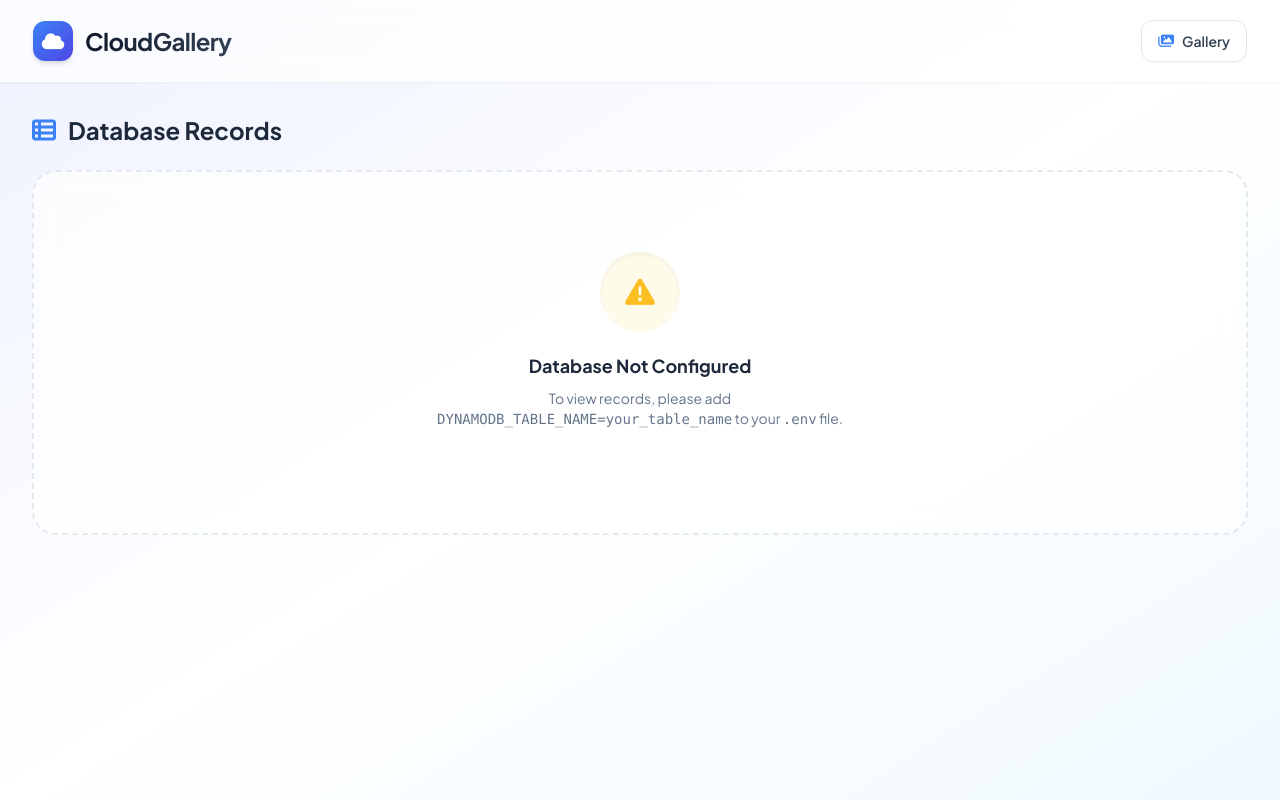
After one commit to manoj-chavan-13/cloud-gallery, a Flask app: page /database in a window 1280 px wide. The commit adds this page. Run offline with Flask 3, Linux system fonts and the light colour scheme; some libraries are stand-ins or nearby versions.

Commit message:
Add database view feature

```diff
--- a/app.py
+++ b/app.py
@@ -258,6 +258,46 @@ def rename_object():
 
     return redirect(url_for('index', bucket=bucket, prefix=prefix))
 
+@app.route('/database')
+def view_database():
+    table_name = os.environ.get('DYNAMODB_TABLE_NAME')
+    if not table_name:
+        return render_template('database.html', configured=False)
+
+    try:
+        dynamodb = boto3.client(
+            'dynamodb',
+            region_name=S3_REGION,
+            aws_access_key_id=AWS_ACCESS_KEY,
+            aws_secret_access_key=AWS_SECRET_KEY
+        )
+        response = dynamodb.scan(TableName=table_name)
+        items = response.get('Items', [])
+
+        # Simplify dynamodb items for easy rendering
+        simplified_items = []
+        for item in items:
+            simplified_item = {}
+            for k, v in item.items():
+                val = list(v.values())[0] if v else ''
+                simplified_item[k] = val
+            simplified_items.append(simplified_item)
+
+        # Collect all unique headers
+        headers = set()
+        for item in simplified_items:
+            headers.update(item.keys())
+        headers = list(headers)
+
+        return render_template('database.html',
+                               configured=True,
+                               table_name=table_name,
+                               items=simplified_items,
+                               headers=headers)
+    except Exception as e:
+        flash(f'Error accessing DynamoDB: {str(e)}', 'error')
+        return render_template('database.html', configured=True, table_name=table_name, items=[], headers=[])
+
 @app.errorhandler(413)
 def request_entity_too_large(error):
     flash('File size exceeds the 10MB limit.', 'error')
--- /dev/null
+++ b/templates/database.html
@@ -0,0 +1,125 @@
+<!DOCTYPE html>
+<html lang="en">
+<head>
+    <meta charset="UTF-8">
+    <meta name="viewport" content="width=device-width, initial-scale=1.0">
+    <title>Database - S3 Cloud Gallery</title>
+    <script src="https://cdn.tailwindcss.com"></script>
+    <link rel="preconnect" href="https://fonts.googleapis.com">
+    <link rel="preconnect" href="https://fonts.gstatic.com" crossorigin>
+    <link href="https://fonts.googleapis.com/css2?family=Plus+Jakarta+Sans:wght@300;400;500;600;700&display=swap" rel="stylesheet">
+    <link rel="stylesheet" href="https://cdnjs.cloudflare.com/ajax/libs/font-awesome/6.4.0/css/all.min.css">
+    <script>
+        tailwind.config = {
+            theme: {
+                extend: {
+                    fontFamily: {
+                        sans: ['"Plus Jakarta Sans"', 'sans-serif'],
+                    },
+                    colors: {
+                        brand: {
+                            50: '#eff6ff',
+                            100: '#dbeafe',
+                            400: '#60a5fa',
+                            500: '#3b82f6',
+                            600: '#2563eb',
+                            900: '#1e3a8a',
+                        }
+                    },
+                    boxShadow: {
+                        'glass': '0 8px 32px 0 rgba(31, 38, 135, 0.07)',
+                        'premium': '0 20px 25px -5px rgba(0, 0, 0, 0.05), 0 10px 10px -5px rgba(0, 0, 0, 0.02)',
+                    }
+                }
+            }
+        }
+    </script>
+    <style>
+        body { font-family: 'Plus Jakarta Sans', sans-serif; }
+        .glass-panel {
+            background: rgba(255, 255, 255, 0.7);
+            backdrop-filter: blur(12px);
+            -webkit-backdrop-filter: blur(12px);
+            border: 1px solid rgba(255, 255, 255, 0.5);
+        }
+    </style>
+</head>
+<body class="min-h-screen flex flex-col bg-gradient-to-br from-indigo-50 via-white to-sky-50 text-slate-800">
+
+    <!-- Navigation -->
+    <nav class="glass-panel sticky top-0 z-40 border-b border-white/50 shadow-sm">
+        <div class="max-w-7xl mx-auto px-4 sm:px-6 lg:px-8">
+            <div class="flex justify-between h-20 items-center">
+                <div class="flex items-center space-x-3 cursor-pointer" onclick="window.location.href='/'">
+                    <div class="w-10 h-10 rounded-xl bg-gradient-to-br from-brand-500 to-indigo-600 flex items-center justify-center shadow-md">
+                        <i class="fa-solid fa-cloud text-white text-lg"></i>
+                    </div>
+                    <span class="font-bold text-2xl tracking-tight bg-clip-text text-transparent bg-gradient-to-r from-slate-900 to-slate-700">CloudGallery</span>
+                </div>
+                <div class="flex items-center space-x-3 sm:space-x-4">
+                    <a href="{{ url_for('index') }}" class="bg-white/80 hover:bg-white text-slate-700 px-4 py-2.5 rounded-xl font-semibold text-sm transition-all shadow-sm border border-slate-200 flex items-center">
+                        <i class="fa-solid fa-images mr-2 text-brand-500"></i> Gallery
+                    </a>
+                </div>
+            </div>
+        </div>
+    </nav>
+
+    <!-- Main Content -->
+    <main class="flex-grow max-w-7xl mx-auto px-4 sm:px-6 lg:px-8 py-8 w-full">
+        <div class="mb-8">
+            <h2 class="text-2xl font-bold text-slate-800 mb-6 flex items-center">
+                <i class="fa-solid fa-table-list text-brand-500 mr-3"></i> Database Records
+            </h2>
+
+            {% if not configured %}
+                <!-- Empty State: Not Configured -->
+                <div class="col-span-full flex flex-col items-center justify-center py-20 glass-panel rounded-3xl border-2 border-dashed border-slate-300/50 mt-6">
+                    <div class="w-20 h-20 bg-amber-50 rounded-full flex items-center justify-center mb-5 shadow-inner">
+                        <i class="fa-solid fa-triangle-exclamation text-amber-400 text-3xl"></i>
+                    </div>
+                    <h3 class="text-lg font-bold text-slate-800 mb-2">Database Not Configured</h3>
+                    <p class="text-slate-500 mb-6 text-sm text-center max-w-md">To view records, please add <code>DYNAMODB_TABLE_NAME=your_table_name</code> to your <code>.env</code> file.</p>
+                </div>
+            {% else %}
+                <div class="glass-panel rounded-3xl p-6 border border-white shadow-sm overflow-hidden">
+                    <div class="mb-4 flex items-center space-x-2">
+                        <span class="text-sm font-semibold text-slate-500">Connected Table:</span>
+                        <span class="px-3 py-1 bg-brand-100 text-brand-700 rounded-lg text-sm font-bold">{{ table_name }}</span>
+                    </div>
+
+                    <div class="overflow-x-auto w-full mt-4">
+                        {% if items %}
+                        <table class="w-full whitespace-nowrap text-left border-collapse">
+                            <thead>
+                                <tr class="border-b border-slate-200">
+                                    {% for header in headers %}
+                                        <th class="py-4 px-6 text-xs font-bold text-slate-500 uppercase tracking-wider bg-slate-50/50 first:rounded-tl-xl last:rounded-tr-xl">{{ header }}</th>
+                                    {% endfor %}
+                                </tr>
+                            </thead>
+                            <tbody class="divide-y divide-slate-100">
+                                {% for item in items %}
+                                    <tr class="hover:bg-slate-50/50 transition-colors">
+                                        {% for header in headers %}
+                                            <td class="py-4 px-6 text-sm text-slate-700">{{ item.get(header, '-') }}</td>
+                                        {% endfor %}
+                                    </tr>
+                                {% endfor %}
+                            </tbody>
+                        </table>
+                        {% else %}
+                        <div class="py-16 text-center">
+                            <i class="fa-solid fa-box-open text-slate-300 text-5xl mb-4"></i>
+                            <h3 class="text-lg font-bold text-slate-600 mb-1">No Records Found</h3>
+                            <p class="text-slate-400 text-sm">The connected DynamoDB table is currently empty.</p>
+                        </div>
+                        {% endif %}
+                    </div>
+                </div>
+            {% endif %}
+        </div>
+    </main>
+
+</body>
+</html>
--- a/templates/index.html
+++ b/templates/index.html
@@ -108,6 +108,9 @@
                     <span class="font-bold text-2xl tracking-tight bg-clip-text text-transparent bg-gradient-to-r from-slate-900 to-slate-700">CloudGallery</span>
                 </div>
                 <div class="flex items-center space-x-3 sm:space-x-4">
+                    <a href="{{ url_for('view_database') }}" class="bg-white/80 hover:bg-white text-slate-700 px-4 py-2.5 rounded-xl font-semibold text-sm transition-all shadow-sm border border-slate-200 flex items-center">
+                        <i class="fa-solid fa-table-list sm:mr-2 text-brand-500"></i> <span class="hidden sm:inline">Database</span>
+                    </a>
                     {% if not current_bucket %}
                         <button onclick="openModal('createBucketModal')" class="bg-gradient-to-r from-brand-500 to-indigo-600 hover:from-brand-600 hover:to-indigo-700 text-white px-5 py-2.5 rounded-xl font-semibold text-sm transition-all shadow-md shadow-brand-500/30 flex items-center transform hover:scale-105">
                             <i class="fa-solid fa-plus sm:mr-2"></i> <span class="hidden sm:inline">New Bucket</span>
```
